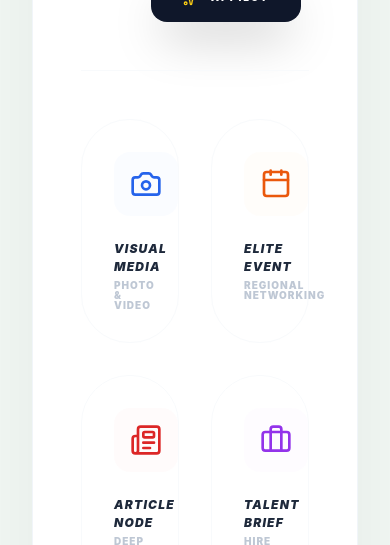
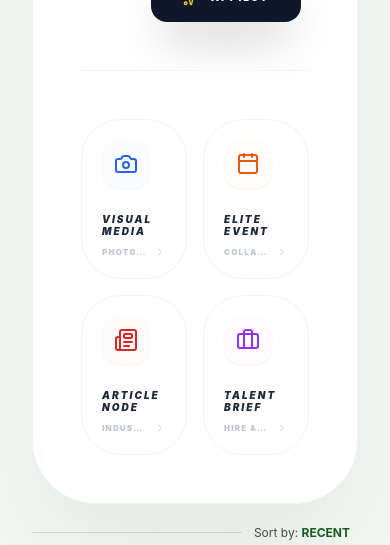
Before and after one commit to Marvin-Paul/ConnectPlus, a Next.js app: page / in a window 390 px wide. Shown: the part 1023-1568 px from the top of the page. Built offline with nearby package versions, Linux system fonts and the light colour scheme; no server answers; the database is empty.

Commit message:
new features

```diff
--- a/app/messaging/chat-window.tsx
+++ b/app/messaging/chat-window.tsx
@@ -22,6 +22,10 @@ interface Message {
 }
 
 export function ChatWindow() {
+  const { user, loading } = useUser();
+  const userName = user ? `${user.firstName} ${user.lastName}` : "Marvin Muwereza";
+  const userAvatar = user?.avatarUrl || "https://images.unsplash.com/photo-1472099645785-5658abf4ff4e?auto=format&fit=facearea&facepad=2&w=128&h=128&q=80";
+
   const [messages, setMessages] = useState<Message[]>([
     {
       id: "m1",
@@ -34,14 +38,15 @@ export function ChatWindow() {
     {
       id: "m2",
       sender: "me",
-      name: "Marvin Muwereza (You)",
+      name: `${userName} (You)`,
       text: "Hi Catherine! Thank you for reaching out. I'm a big fan of MTN's recent infrastructure upgrades. I'd be happy to discuss how AI can play a role. When would be a good time to connect?",
       time: "3:45 PM",
-      avatar: "https://images.unsplash.com/photo-1472099645785-5658abf4ff4e?auto=format&fit=facearea&facepad=2&w=128&h=128&q=80"
+      avatar: userAvatar
     }
   ]);
 
   const [inputText, setInputText] = useState("");
+
   const messagesEndRef = useRef<HTMLDivElement>(null);
 
   const scrollToBottom = () => {
@@ -58,10 +63,10 @@ export function ChatWindow() {
     const newMessage: Message = {
       id: `m_${Date.now()}`,
       sender: "me",
-      name: "Marvin Muwereza (You)",
+      name: `${userName} (You)`,
       text: inputText,
       time: new Date().toLocaleTimeString([], { hour: '2-digit', minute: '2-digit' }),
-      avatar: "https://images.unsplash.com/photo-1472099645785-5658abf4ff4e?auto=format&fit=facearea&facepad=2&w=128&h=128&q=80"
+      avatar: userAvatar
     };
 
     setMessages([...messages, newMessage]);
--- a/app/page.tsx
+++ b/app/page.tsx
@@ -10,6 +10,8 @@ import {
   ThumbsUp, ThumbsDown, MessageSquare, Repeat2, Clock,
   Calendar, MapPin, Users, BookOpen, Send
 } from "lucide-react";
+
+import { useUser } from "@/components/providers/user-provider";
 
 // ─── Types ───────────────────────────────────────────────────────────────────
 type FeedItemType = "post" | "article" | "event";
@@ -116,9 +118,12 @@ const SEED_EVENTS: FeedItem[] = [
 
 // ─── Article Card for Feed ──────────────────────────────────────────────────
 function FeedArticleCard({ item, onUpdate }: { item: FeedItem; onUpdate: (u: FeedItem) => void }) {
+  const { user } = useUser();
   const [reaction, setReaction] = useState<"liked" | "disliked" | null>(null);
   const [showComments, setShowComments] = useState(false);
   const [commentText, setCommentText] = useState("");
+
+  const userName = user ? `${user.firstName} ${user.lastName}` : "Marvin Muwereza";
 
   const handleLike = () => {
     if (reaction === "liked") { setReaction(null); onUpdate({ ...item, likes: (item.likes || 0) - 1 }); }
@@ -132,7 +137,7 @@ function FeedArticleCard({ item, onUpdate }: { item: FeedItem; onUpdate: (u: Fee
   const handleComment = (e: React.FormEvent) => {
     e.preventDefault();
     if (!commentText.trim()) return;
-    const nc = { id: `c_${Date.now()}`, author: "Marvin Muwereza", text: commentText.trim(), time: "Just now" };
+    const nc = { id: `c_${Date.now()}`, author: userName, text: commentText.trim(), time: "Just now" };
     onUpdate({ ...item, articleComments: [...(item.articleComments || []), nc] });
     setCommentText("");
   };
--- a/components/feed/create-post.tsx
+++ b/components/feed/create-post.tsx
@@ -54,24 +54,27 @@ export function CreatePost() {
         </div>
 
         {/* UTILITY RACK */}
-        <div className="grid grid-cols-2 lg:grid-cols-4 gap-8 mt-12 relative z-10 border-t border-slate-50 pt-12">
+        <div className="grid grid-cols-2 lg:grid-cols-4 gap-4 md:gap-8 mt-12 relative z-10 border-t border-slate-100 pt-12">
            {[
              { label: "Visual Media", icon: Camera, color: "text-blue-600", bg: "bg-blue-50/30", sub: "Photo & Video" },
-             { label: "Elite Event", icon: Calendar, color: "text-orange-600", bg: "bg-orange-50/30", sub: "Regional Networking" },
-             { label: "Article Node", icon: Newspaper, color: "text-red-600", bg: "bg-red-50/30", sub: "Deep Industry Tech" },
+             { label: "Elite Event", icon: Calendar, color: "text-orange-600", bg: "bg-orange-50/30", sub: "Collaborate" },
+             { label: "Article Node", icon: Newspaper, color: "text-red-600", bg: "bg-red-50/30", sub: "Industry Tech" },
              { label: "Talent Brief", icon: Briefcase, color: "text-purple-600", bg: "bg-purple-50/30", sub: "Hire & Deploy" }
            ].map((item, i) => (
              <div
                key={i}
-               className="group/item cursor-pointer p-8 rounded-[3rem] bg-white border border-slate-50 hover:border-slate-100 hover:shadow-2xl transition-all duration-500 hover:-translate-y-2"
+               className="group/item cursor-pointer p-5 md:p-8 rounded-[2.5rem] bg-white border border-slate-100 hover:border-[#1B5E20]/20 hover:shadow-2xl transition-all duration-500 hover:-translate-y-2 flex flex-col justify-between min-h-[160px] md:min-h-[200px]"
                onClick={() => { if(item.label === "Visual Media") setIsModalOpen(true); }}
              >
-                <div className={`w-16 h-16 rounded-2xl ${item.bg} flex items-center justify-center mb-6 group-hover/item:rotate-12 transition-transform`}>
-                   <item.icon className={`h-8 w-8 ${item.color}`} />
+                <div className={`w-12 h-12 md:w-16 md:h-16 rounded-2xl ${item.bg} flex items-center justify-center mb-4 md:mb-6 group-hover/item:rotate-12 transition-transform shadow-sm`}>
+                   <item.icon className={`h-6 w-6 md:h-8 md:w-8 ${item.color}`} />
                 </div>
-                <div className="space-y-1">
-                   <h4 className="text-[12px] font-black text-slate-800 uppercase tracking-widest italic">{item.label}</h4>
-                   <p className="text-[10px] font-black text-slate-400 uppercase tracking-widest opacity-60 leading-none">{item.sub}</p>
+                <div className="space-y-2">
+                   <h4 className="text-[10px] md:text-[12px] font-black text-slate-800 uppercase tracking-[0.2em] italic leading-tight">{item.label}</h4>
+                   <div className="flex items-center justify-between gap-2 overflow-hidden">
+                      <p className="text-[8px] md:text-[9px] font-black text-slate-400 uppercase tracking-[0.15em] opacity-60 leading-none truncate">{item.sub}</p>
+                      <ChevronRight className="w-3 h-3 text-slate-300 group-hover/item:text-[#1B5E20] group-hover/item:translate-x-1 transition-all flex-shrink-0" />
+                   </div>
                 </div>
              </div>
            ))}
--- a/components/providers/user-provider.tsx
+++ b/components/providers/user-provider.tsx
@@ -23,13 +23,14 @@ const UserContext = createContext<UserContextType | undefined>(undefined);
 export function UserProvider({ children }: { children: React.ReactNode }) {
   const [user, setUser] = useState<UserProfile | null>(null);
   const [loading, setLoading] = useState(true);
+  const isMounted = React.useRef(true);
 
   const fetchUser = useCallback(async () => {
     try {
-      // In a real app, this would be an endpoint to get the "current" user session.
-      // For this demo, we fetch the 'demo-user' data from our profile API.
       const username = "demo-user";
       const res = await fetch(`/api/profile/${username}`);
+      if (!isMounted.current) return;
+
       if (res.ok) {
         const data = await res.json();
         setUser({
@@ -42,7 +43,6 @@ export function UserProvider({ children }: { children: React.ReactNode }) {
           bannerUrl: data.bannerUrl || "https://images.unsplash.com/photo-1627398242454-45a1465c2479?auto=format&fit=crop&q=80&w=400&h=200"
         });
       } else {
-        // Fallback to hardcoded demo data if API fails or user not found
         setUser({
           firstName: "Marvin",
           lastName: "Muwereza",
@@ -56,12 +56,18 @@ export function UserProvider({ children }: { children: React.ReactNode }) {
     } catch (err) {
       console.error("Failed to fetch user context:", err);
     } finally {
-      setLoading(false);
+      if (isMounted.current) {
+        setLoading(false);
+      }
     }
   }, []);
 
   useEffect(() => {
+    isMounted.current = true;
     fetchUser();
+    return () => {
+      isMounted.current = false;
+    };
   }, [fetchUser]);
 
   return (
```
